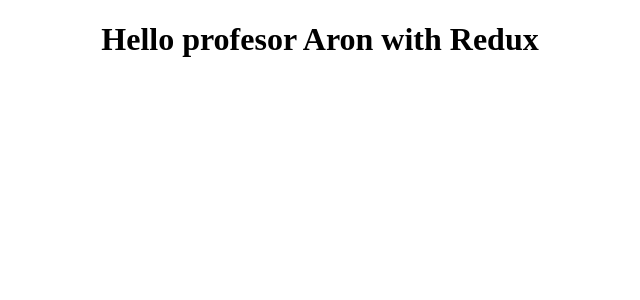
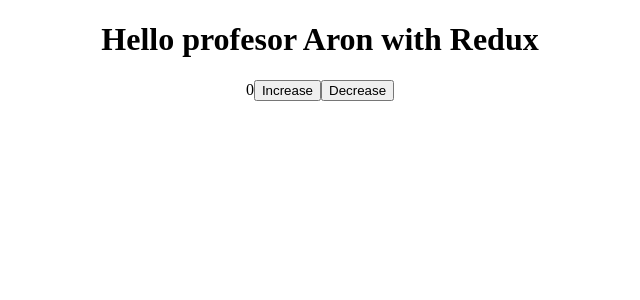
Before and after one commit to profesor-aron/react-redux-base, a React app: page / in a window 1280 px wide. Shown: the top 300 px of the page, without its empty margins (320-960 px from the left). Built offline with nearby package versions, Linux system fonts and the light colour scheme.

Commit message:
Add Counter component

```diff
--- a/package.json
+++ b/package.json
@@ -25,7 +25,13 @@
     "path": "^0.12.7",
     "react": "^15.4.2",
     "react-dom": "^15.4.2",
+    "react-redux": "^5.0.3",
+    "redux": "^3.6.0",
     "webpack": "^2.2.1",
     "webpack-dev-server": "^2.4.1"
+  },
+  "devDependencies": {
+    "babel-plugin-transform-es2015-destructuring": "^6.23.0",
+    "babel-plugin-transform-object-rest-spread": "^6.23.0"
   }
 }
--- a/src/components/App.js
+++ b/src/components/App.js
@@ -1,10 +1,12 @@
-import React, { Component } from 'react';
+import React, { Component } from 'react'
+import { CounterContainer } from './counter/CounterContainer'
 
 export default class App extends Component {
   render() {
     return (
      <div style={{textAlign: 'center'}}>
         <h1>Hello profesor Aron with Redux</h1>
-      </div>);
+        <CounterContainer />
+      </div>)
   }
 }
--- /dev/null
+++ b/src/components/counter/CounterActions.js
@@ -0,0 +1,11 @@
+import { COUNTER_TYPES } from './CounterTypes'
+
+export const increaseCounter = (value) => ({
+  type: COUNTER_TYPES.INCREASE,
+  value
+})
+
+export const decreaseCounter = (value) => ({
+  type: COUNTER_TYPES.DECREASE,
+  value
+})
--- /dev/null
+++ b/src/components/counter/CounterContainer.js
@@ -0,0 +1,21 @@
+import { connect } from 'react-redux'
+import { Counter } from './CounterPresentational'
+import * as actions from './CounterActions'
+
+const mapStateToProps = (state) => ({
+  num: state.counter.num
+})
+
+const mapDispatchToProps = (dispatch) => ({
+  increase: (value) => {
+    dispatch(actions.increaseCounter(value))
+  },
+  decrease: (value) => {
+    dispatch(actions.decreaseCounter(value))
+  }
+})
+
+export const CounterContainer = connect(
+  mapStateToProps,
+  mapDispatchToProps
+)(Counter)
--- /dev/null
+++ b/src/components/counter/CounterPresentational.js
@@ -0,0 +1,9 @@
+import React from 'react'
+
+export const Counter = ({ num, increase, decrease }) => (
+  <div>
+    { num }
+    <button onClick={() => increase(1)}>Increase</button>
+    <button onClick={() => decrease(1)}>Decrease</button>
+  </div>
+)
--- /dev/null
+++ b/src/components/counter/CounterReducer.js
@@ -0,0 +1,22 @@
+import { COUNTER_TYPES } from './CounterTypes'
+
+const initialState = {
+  num: 0
+}
+
+export const counter = (state = initialState, action) => {
+  switch (action.type) {
+    case COUNTER_TYPES.INCREASE:
+      return {
+        ...state,
+        num: (state.num + action.value)
+      }
+    case COUNTER_TYPES.DECREASE:
+      return {
+        ...state,
+        num: (state.num - action.value)
+      }
+    default:
+      return state
+  }
+}
--- /dev/null
+++ b/src/components/counter/CounterTypes.js
@@ -0,0 +1,4 @@
+export const COUNTER_TYPES = {
+  INCREASE: 'INCREASE',
+  DECREASE: 'DECREASE'
+}
--- /dev/null
+++ b/src/components/counter/reducers.js
@@ -0,0 +1,6 @@
+import { combineReducers } from 'redux'
+import { counter } from './CounterReducer'
+
+export const counterApp = combineReducers({
+  counter
+})
--- a/src/index.js
+++ b/src/index.js
@@ -1,5 +1,15 @@
-import React from 'react';
-import { render } from 'react-dom';
-import App from './components/App';
+import React from 'react'
+import { render } from 'react-dom'
+import { Provider } from 'react-redux'
+import { createStore } from 'redux'
+import { counterApp } from './components/counter/reducers'
+import App from './components/App'
 
-render(<App />, document.getElementById('app'));
+let store = createStore(counterApp)
+
+render(
+  <Provider store={store}>
+    <App />
+  </Provider>,
+  document.getElementById('app')
+)
```
Also changed, not shown: .babelrc (added).
